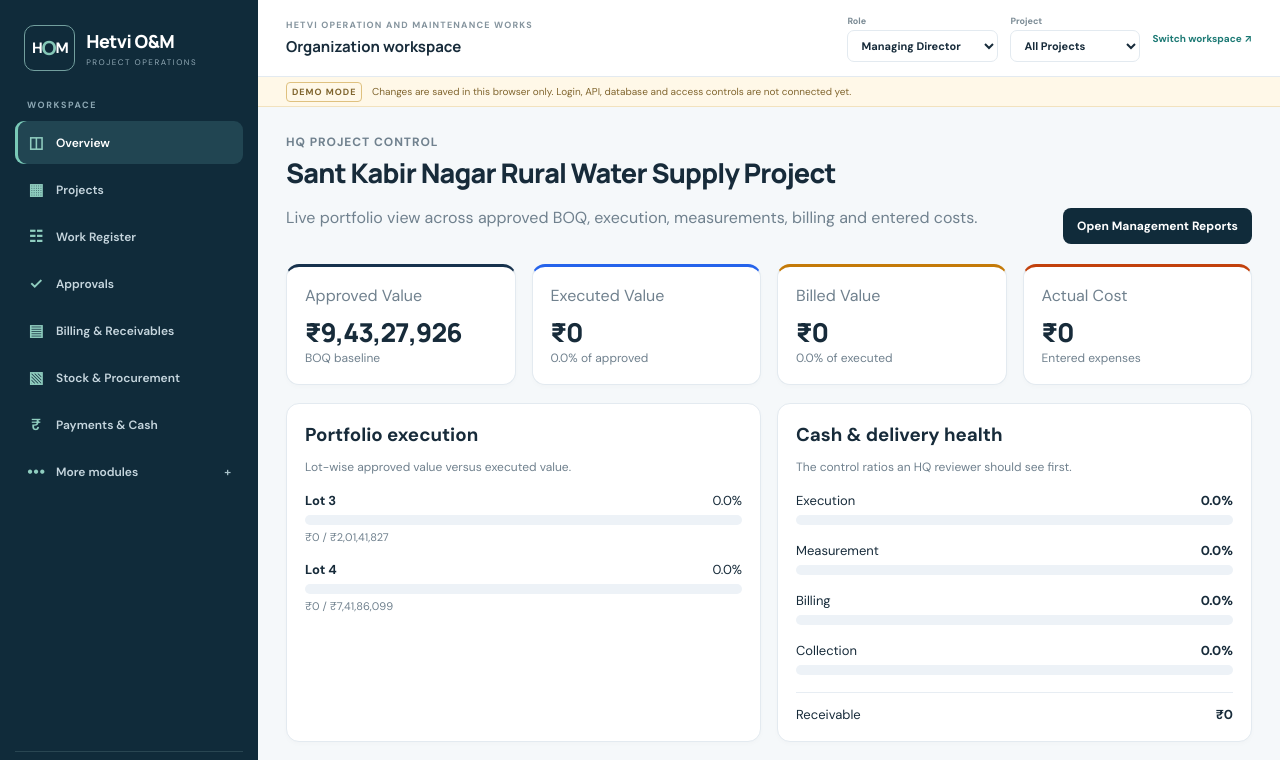
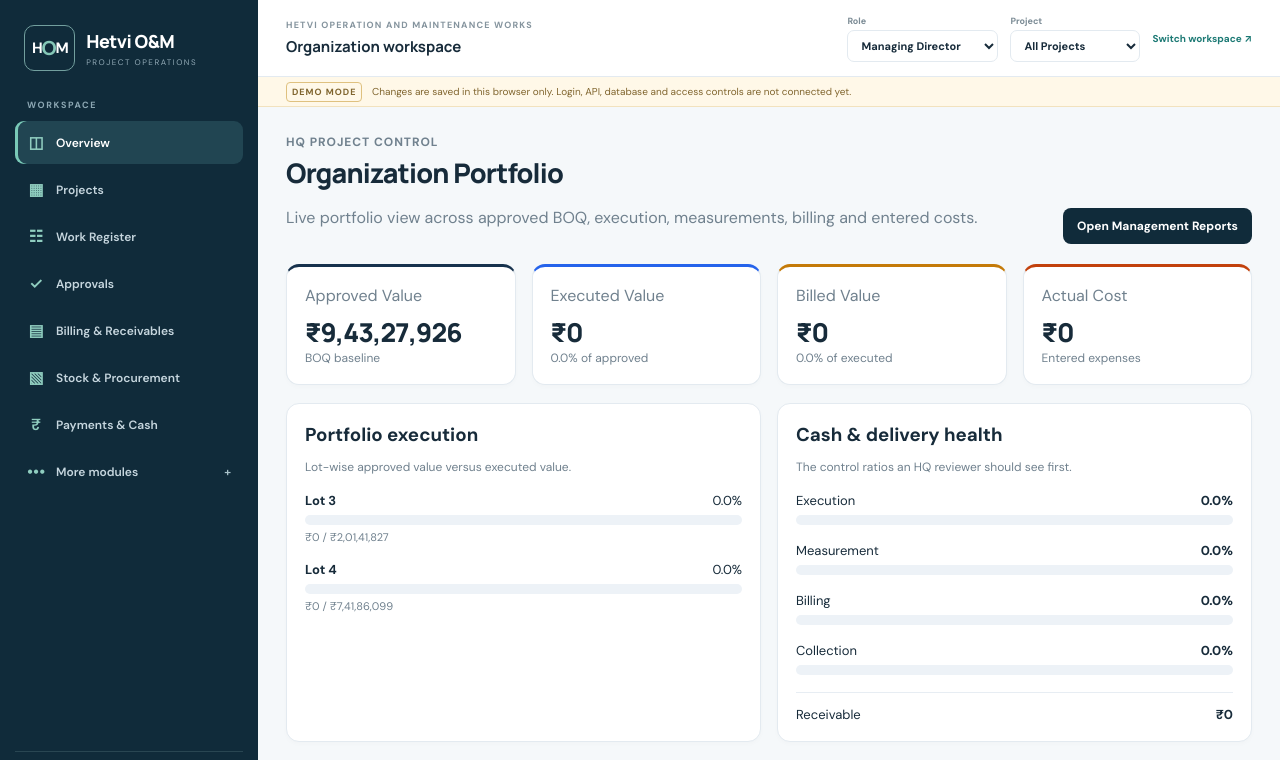
Before and after one commit to DevanshPandey2002/ProjectOS-jscpl, a Next.js app: page /dashboard in a window 1280 px wide. Shown: the top 760 px of the page. Built offline with nearby package versions, Linux system fonts and the light colour scheme.

Commit message:
Show project-specific empty state when BOQ is not loaded

```diff
--- a/app/dashboard/page.tsx
+++ b/app/dashboard/page.tsx
@@ -2,6 +2,8 @@
 import {useEffect,useMemo,useState} from 'react';
 import Link from 'next/link';
 import Shell from '@/components/Shell';
+import NoProjectData from '@/components/NoProjectData';
+import {readWorkspace} from '@/lib/workspace';
 import {loadBoqData,type BoqRow} from '@/lib/boqData';
 import {loadWorkspaceBoqData} from '@/lib/workspace';
 const EX='projectos-execution-v2',ME='projectos-measurements-v1',BILL='projectos-ra-bills-v1',PAY='projectos-payments-v1',EXP='projectos-expenses-v1';
@@ -11,8 +13,8 @@ const key=(r:BoqRow)=>[r.lot,r.schemeId||'',r.schemeName,r.itemCode,r.itemDescri
 const C={navy:'#17324d',blue:'#2563eb',teal:'#0f766e',green:'#15803d',amber:'#c47a08',red:'#c2410c'};
 function Bar({v,max,c}:{v:number;max:number;c:string}){return <div style={{height:10,background:'#edf2f7',borderRadius:99,overflow:'hidden'}}><div style={{height:'100%',width:`${max?Math.min(100,v/max*100):0}%`,background:c,borderRadius:99}}/></div>}
 export default function Dashboard(){
- const [rows,setRows]=useState<BoqRow[]>([]),[ex,setEx]=useState<Record<string,number>>({}),[meas,setMeas]=useState<Record<string,number>>({}),[bills,setBills]=useState<any[]>([]),[payments,setPayments]=useState<any[]>([]),[expenses,setExpenses]=useState<any[]>([]),[loading,setLoading]=useState(true),[error,setError]=useState('');
- useEffect(()=>{Promise.all([loadWorkspaceBoqData(loadBoqData),Promise.resolve(JSON.parse(localStorage.getItem(EX)||'{}')),Promise.resolve(JSON.parse(localStorage.getItem(ME)||'{}')),Promise.resolve(JSON.parse(localStorage.getItem(BILL)||'[]')),Promise.resolve(JSON.parse(localStorage.getItem(PAY)||'[]')),Promise.resolve(JSON.parse(localStorage.getItem(EXP)||'[]'))]).then(([r,x,m,b,p,e])=>{setRows(r);setEx(x);setMeas(m);setBills(b);setPayments(p);setExpenses(e)}).catch(e=>setError(e instanceof Error?e.message:'Unable to load dashboard')).finally(()=>setLoading(false))},[]);
+ const [workspaceProject,setWorkspaceProject]=useState('All Projects'),[rows,setRows]=useState<BoqRow[]>([]),[ex,setEx]=useState<Record<string,number>>({}),[meas,setMeas]=useState<Record<string,number>>({}),[bills,setBills]=useState<any[]>([]),[payments,setPayments]=useState<any[]>([]),[expenses,setExpenses]=useState<any[]>([]),[loading,setLoading]=useState(true),[error,setError]=useState('');
+ useEffect(()=>{setWorkspaceProject(readWorkspace().project);Promise.all([loadWorkspaceBoqData(loadBoqData),Promise.resolve(JSON.parse(localStorage.getItem(EX)||'{}')),Promise.resolve(JSON.parse(localStorage.getItem(ME)||'{}')),Promise.resolve(JSON.parse(localStorage.getItem(BILL)||'[]')),Promise.resolve(JSON.parse(localStorage.getItem(PAY)||'[]')),Promise.resolve(JSON.parse(localStorage.getItem(EXP)||'[]'))]).then(([r,x,m,b,p,e])=>{setRows(r);setEx(x);setMeas(m);setBills(b);setPayments(p);setExpenses(e)}).catch(e=>setError(e instanceof Error?e.message:'Unable to load dashboard')).finally(()=>setLoading(false))},[]);
  const lots=useMemo(()=>Array.from(new Set(rows.map(r=>r.lot))).sort(),[rows]);
  const stats=useMemo(()=>lots.map(l=>{const rr=rows.filter(r=>r.lot===l);const approved=rr.reduce((s,r)=>s+(typeof r.rate==='number'?r.rate*r.approvedQty:0),0);const executed=rr.reduce((s,r)=>s+(typeof r.rate==='number'?r.rate*Math.min(r.approvedQty,Number(ex[key(r)]||0)):0),0);const measured=rr.reduce((s,r)=>s+(typeof r.rate==='number'?r.rate*Math.min(Math.min(r.approvedQty,Number(ex[key(r)]||0)),Number(meas[key(r)]||0)):0),0);const billed=bills.filter(b=>b.lot===l).reduce((s,b)=>s+Number(b.grandTotal||0),0);const cost=expenses.filter(e=>e.lot===l).reduce((s,e)=>s+Number(e.amount||0)+Number(e.tax||0),0);return {lot:l,approved,executed,measured,billed,cost,progress:approved?executed/approved*100:0}}),[lots,rows,ex,meas,bills,expenses]);
  const total=stats.reduce((a,s)=>({approved:a.approved+s.approved,executed:a.executed+s.executed,measured:a.measured+s.measured,billed:a.billed+s.billed,cost:a.cost+s.cost}),{approved:0,executed:0,measured:0,billed:0,cost:0});
@@ -20,9 +22,10 @@ export default function Dashboard(){
  const top=useMemo(()=>{const m=new Map<string,{name:string;lot:string;approved:number;executed:number}>();rows.forEach(r=>{const id=r.lot+'|'+r.schemeName;const s=m.get(id)||{name:r.schemeName,lot:r.lot,approved:0,executed:0};if(typeof r.rate==='number'){s.approved+=r.rate*r.approvedQty;s.executed+=r.rate*Math.min(r.approvedQty,Number(ex[key(r)]||0))}m.set(id,s)});return [...m.values()].sort((a,b)=>b.approved-a.approved).slice(0,6)},[rows,ex]);
  if(loading)return <Shell><div className='content'><h1 className='title'>HQ Control Dashboard</h1><p className='muted'>Loading live project controls…</p></div></Shell>;
  if(error)return <Shell><div className='content'><h1 className='title'>HQ Control Dashboard</h1><div className='card'>{error}</div></div></Shell>;
+ if(!rows.length)return <NoProjectData project={workspaceProject}/>;
  const health=[['Execution',total.executed,total.approved,C.blue],['Measurement',total.measured,total.executed,C.teal],['Billing',total.billed,total.executed,C.amber],['Collection',paid,total.billed,C.green]] as [string,number,number,string][];
  return <Shell><div className='content'>
- <div style={{display:'flex',justifyContent:'space-between',alignItems:'flex-end',gap:15,flexWrap:'wrap'}}><div><div className='muted' style={{fontSize:12,fontWeight:800,letterSpacing:'.08em'}}>HQ PROJECT CONTROL</div><h1 className='title' style={{margin:'4px 0'}}>Sant Kabir Nagar Rural Water Supply Project</h1><p className='muted'>Live portfolio view across approved BOQ, execution, measurements, billing and entered costs.</p></div><Link className='btn' href='/reports'>Open Management Reports</Link></div>
+ <div style={{display:'flex',justifyContent:'space-between',alignItems:'flex-end',gap:15,flexWrap:'wrap'}}><div><div className='muted' style={{fontSize:12,fontWeight:800,letterSpacing:'.08em'}}>HQ PROJECT CONTROL</div><h1 className='title' style={{margin:'4px 0'}}>{workspaceProject==='All Projects'?'Organization Portfolio':workspaceProject+' Project'}</h1><p className='muted'>Live portfolio view across approved BOQ, execution, measurements, billing and entered costs.</p></div><Link className='btn' href='/reports'>Open Management Reports</Link></div>
  <div className='grid grid4' style={{marginTop:20}}>{[['Approved Value',total.approved,C.navy,'BOQ baseline'],['Executed Value',total.executed,C.blue,pct(total.approved?total.executed/total.approved*100:0)+' of approved'],['Billed Value',total.billed,C.amber,pct(total.executed?total.billed/total.executed*100:0)+' of executed'],['Actual Cost',total.cost,C.red,'Entered expenses']].map(([l,v,c,s])=><div className='card' key={String(l)} style={{borderTop:`3px solid ${String(c)}`}}><div className='muted'>{l}</div><div className='kpi'>{money(Number(v))}</div><div className='muted' style={{fontSize:12}}>{s}</div></div>)}</div>
  <div className='grid grid2' style={{marginTop:18}}><div className='card'><h3 style={{margin:0}}>Portfolio execution</h3><p className='muted' style={{fontSize:12}}>Lot-wise approved value versus executed value.</p>{stats.map(s=><div key={s.lot} style={{margin:'17px 0'}}><div style={{display:'flex',justifyContent:'space-between',fontSize:13,marginBottom:6}}><b>{s.lot}</b><span>{pct(s.progress)}</span></div><Bar v={s.executed} max={s.approved} c={C.blue}/><div className='muted' style={{fontSize:11,marginTop:5}}>{money(s.executed)} / {money(s.approved)}</div></div>)}</div>
  <div className='card'><h3 style={{margin:0}}>Cash & delivery health</h3><p className='muted' style={{fontSize:12}}>The control ratios an HQ reviewer should see first.</p>{health.map(([l,v,m,c])=><div key={l} style={{margin:'17px 0'}}><div style={{display:'flex',justifyContent:'space-between',fontSize:13,marginBottom:6}}><span>{l}</span><b>{pct(m?v/m*100:0)}</b></div><Bar v={v} max={m} c={c}/></div>)}<div style={{display:'flex',justifyContent:'space-between',borderTop:'1px solid #e7edf3',paddingTop:13,fontSize:13}}><span>Receivable</span><b>{money(Math.max(0,total.billed-paid))}</b></div></div></div>
```
